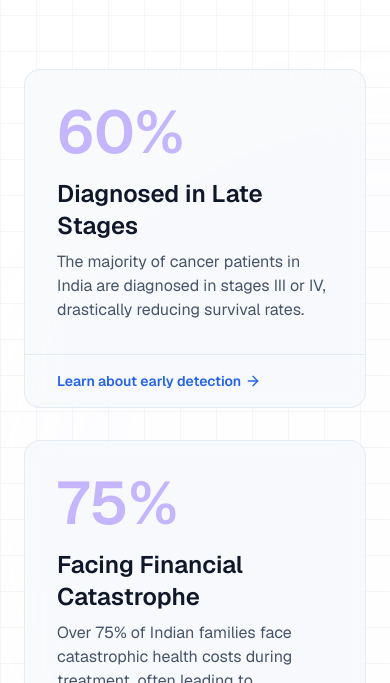
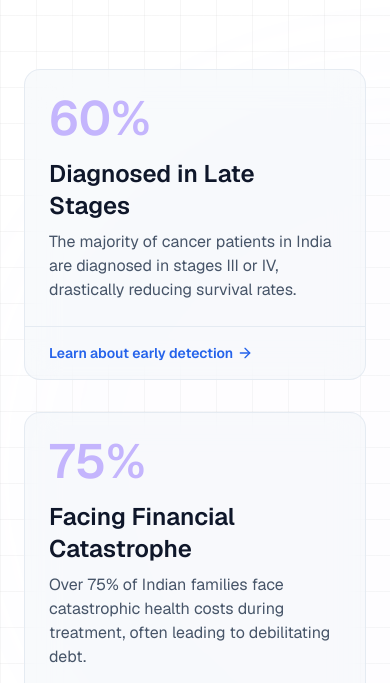
Before and after one commit to pranavilango/Tamil-Nadu-Cancer-Statistics-Project-TNCSP-, a Next.js app: page / in a window 390 px wide. Shown: the part 885-1568 px from the top of the page. Built offline with nearby package versions, Linux system fonts and the light colour scheme.

Commit message:
home page design fixes

```diff
--- a/app/page.tsx
+++ b/app/page.tsx
@@ -24,7 +24,7 @@ import AnimatedCounter from './components/impact/AnimatedCounter';
 import Footer from "./components/Footer";
 import Script from 'next/script';
 
-// A local, custom Card component with spacious padding, used by all sections.
+// A local, custom Card component with perfected responsive padding.
 const CustomCard = ({
   children,
   footer,
@@ -35,11 +35,11 @@ const CustomCard = ({
   className?: string;
 }) => (
   <div className={`flex flex-col rounded-2xl bg-slate-100/50 dark:bg-slate-800/30 border border-slate-200/80 dark:border-slate-800 backdrop-blur-lg ${className}`}>
-    <div className="p-8 flex-grow relative">
+    <div className="p-6 sm:p-8 flex-grow relative">
       {children}
     </div>
     {footer && (
-      <div className="border-t border-slate-200/80 dark:border-slate-700 px-8 py-4">
+      <div className="border-t border-slate-200/80 dark:border-slate-700 px-6 sm:px-8 py-4">
         {footer}
       </div>
     )}
@@ -155,7 +155,7 @@ export default function Home() {
                       </Link>
                     }
                   >
-                    <div className="mb-4 text-6xl sm:text-7xl font-semibold text-brand-lavender leading-none">
+                    <div className="mb-4 text-5xl sm:text-7xl font-semibold text-brand-lavender leading-none">
                       <AnimatedCounter value={insight.value} />%
                     </div>
                     <h3 className="text-2xl font-semibold text-slate-900 dark:text-slate-100">{insight.label}</h3>
@@ -185,14 +185,11 @@ export default function Home() {
                   <CustomCard
                     className="w-full transition-all duration-300 hover:border-slate-300 dark:hover:border-slate-700 hover:shadow-lg"
                     footer={
-                      // DEFINITIVE FIX: Check if the card title is "Public Murals"
                       res.title === "Public Murals" ? (
-                        // If it is, render a styled "Coming Soon" label
                         <div className="text-slate-400 dark:text-slate-500 text-sm font-semibold">
                           Coming Soon
                         </div>
                       ) : (
-                        // Otherwise, render the original link
                         <Link href={res.linkHref} className="text-blue-600 dark:text-blue-500 hover:text-blue-700 dark:hover:text-blue-400 flex items-center text-sm font-semibold">
                           {res.linkLabel}
                           <ArrowRight className="w-4 h-4 ml-1" />
@@ -200,9 +197,7 @@ export default function Home() {
                       )
                     }
                   >
-                    <div className="absolute -top-10 -right-10 w-32 h-32 text-slate-900/[0.03] dark:text-white/[0.03]" aria-hidden="true">
-                        {res.icon}
-                    </div>
+                    {/* DEFINITIVE FIX: The decorative background icon has been removed. */}
                     <div className="mb-4 text-brand-lavender">{res.icon}</div>
                     <h3 className="text-2xl font-semibold text-slate-900 dark:text-slate-100">{res.title}</h3>
                     <p className="mt-2 text-slate-600 dark:text-slate-400 min-h-[6rem]">{res.description}</p>
```
